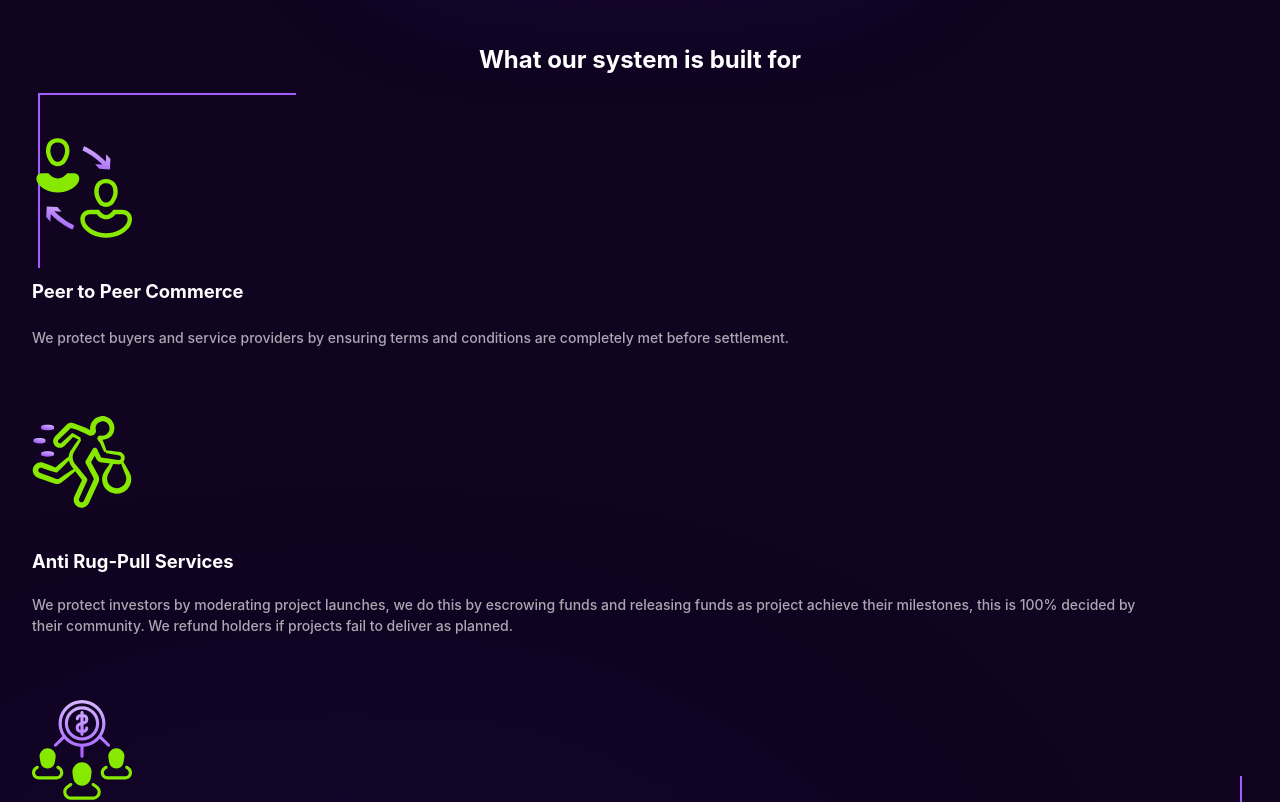
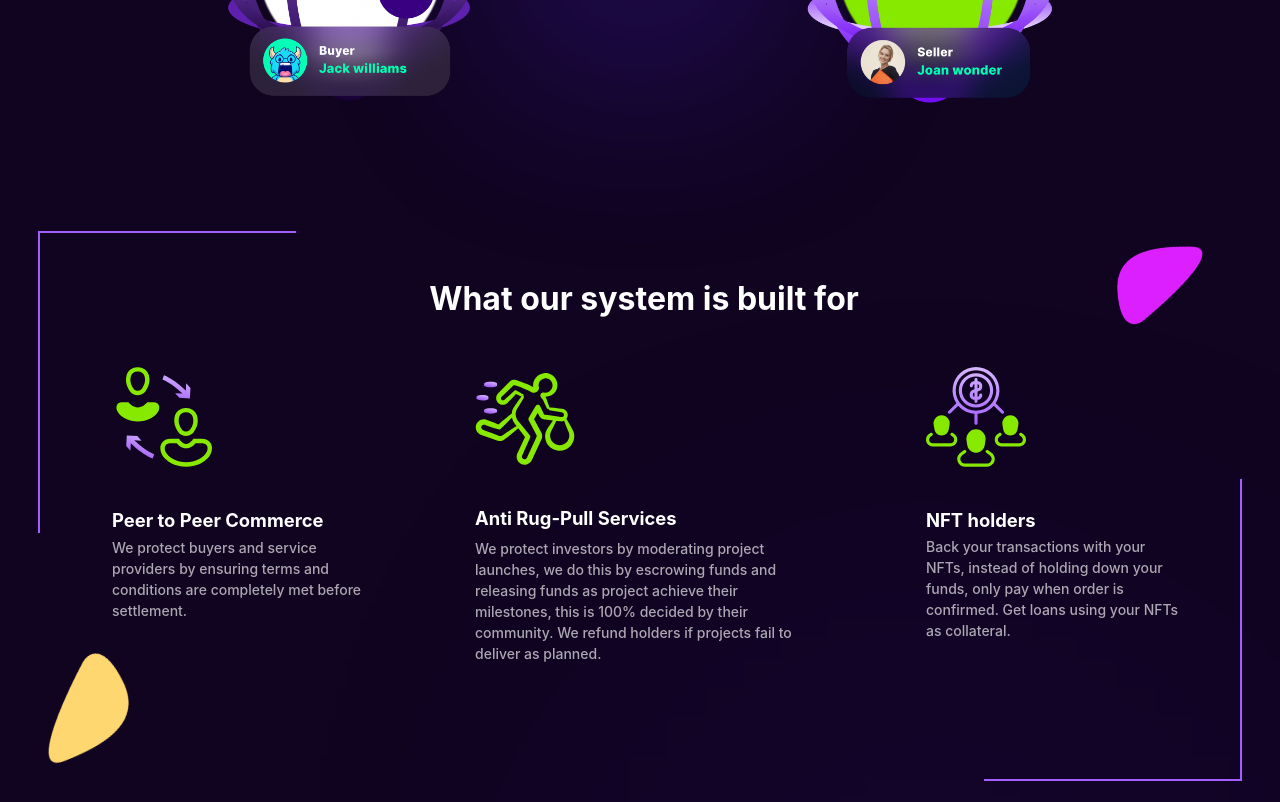
Before and after one commit to david-aguiyi/Sentfi-landing-page, a plain HTML site: page index.html in a window 1280 px wide. Shown: the part 824-1626 px from the top of the page. Drawn offline with nearby package versions, Linux system fonts and the light colour scheme.

Commit message:
Made section2 responsive to width 1280px and above

```diff
--- a/index.html
+++ b/index.html
@@ -6,7 +6,7 @@
 		<meta name="viewport" content="width=device-width, initial-scale=1.0" />
 		<link rel="stylesheet" href="sentfi.css" />
 		<link href="https://unpkg.com/aos@2.3.1/dist/aos.css" rel="stylesheet" />
-		<!-- <script src="sentfi.js"></script> -->
+		<script src="sentfi.js"></script>
 		<title>Sentfi Landing page</title>
 	</head>
 	<body>
@@ -15,8 +15,8 @@
 			AOS.init();
 
 		</script>
-		<div  class="senthead">
-			<header id="navbar">
+		<div id="navbar" class="senthead">
+			<header >
 				<div id="logo" class="logo">
 					<img src="images/sentfi-logo.png" alt="sentfi-logo" />
 				</div>
@@ -81,52 +81,62 @@
 				<div class="features">
 					<!-- <div class="before"></div> -->
 					<!-- <div class="after"></div> -->
-					<h1 data-aos="fade-up">What our system is built for</h1>
-
-					<div class="feat">
+					<h1>What our system is built for</h1>
+					<img src="images/purple half.png" alt="" class="right-img">
+					<div class="feat feat1">
 						<img
 							data-aos="fade-up"
 							class="hero-p2p"
 							src="images/icon-1.svg"
 							alt="p2p"
 						/>
+						<!-- <hero> -->
+
 							<h4 data-aos="fade-up">Peer to Peer Commerce</h4>
 							<p data-aos="fade-up" class="p2p">
 								We protect buyers and service providers by ensuring terms and
 								conditions are completely met before settlement.
 							</p>
+						<!-- </hero> -->
 					</div>
 
-					<div class="feat">
+					<div class="feat feat2">
 						<img
 							data-aos="fade-up"
 							class="hero-rug"
 							src="images/icon-2.svg"
 							alt=""
 						/>
-						<h4 data-aos="fade-up">Anti Rug-Pull Services</h4>
+						<!-- <hero> -->
+
+							<h4 class="hpull" data-aos="fade-up">Anti Rug-Pull Services</h4>
 							<p data-aos="fade-up" class="rug">
 								We protect investors by moderating project launches, we do this by
 								escrowing funds and releasing funds as project achieve their
 								milestones, this is 100% decided by their community. We refund
 								holders if projects fail to deliver as planned.
 							</p>
+						<!-- </hero> -->
+
 					</div>
 
-					<div class="feat">
+					<div class="feat feat3">
 						<img
 							data-aos="fade-up"
 							src="images/icon-3.svg"
 							alt=""
 							class="hero-holders"
 						/>
+						<!-- <hero> -->
 							<h4 data-aos="fade-up">NFT holders</h4>
 							<p data-aos="fade-up" class="holders">
 								Back your transactions with your NFTs, instead of holding down
 								your funds, only pay when order is confirmed. Get loans using your
 								NFTs as collateral.
 							</p>
+						<!-- </hero> -->
 					</div>
+					<img src="images/orange-half.png" alt="" class="left-img">
 				</div>
 			</section>
 			<!--P2P Loans-->
--- a/sentfi.css
+++ b/sentfi.css
@@ -87,7 +87,7 @@ button {
 	background: #5822f4;
 	display: block;
 	position: absolute;
-	width: 500px;
+	width: 300px;
 	z-index: -1;
 	top: -2%;
 	height: 300px;
@@ -99,7 +99,7 @@ button {
 	background: #5822f4;
 	display: block;
 	position: absolute;
-	width: 500px;
+	width: 300px;
 	z-index: -1;
 	height: 300px;
 	opacity: 0.2;
@@ -111,7 +111,7 @@ button {
 	background: #5822f4;
 	display: block;
 	position: absolute;
-	width: 700px;
+	width: 300px;
 	z-index: -1;
 	/* bottom: -5%; */
 	height: 500px;
@@ -224,7 +224,7 @@ h1.bold-text {
 .hero-sell {
 	width: auto;
 	padding-top: 7px;
-	max-width: 30%;
+	max-width: 28%;
 }
 
 .hero-line {
@@ -233,14 +233,14 @@ h1.bold-text {
 }
 
 .section-2 .features > div {
-	margin-top: 3rem;
+	/* margin-top: 3rem; */
 	margin-left: 2rem;
 	text-align: left;
 	display: grid;
 	align-items: center;
 	gap: 50px;
 	width: auto;
-	max-width: 90%;
+	/* max-width: 90%; */
 	/* justify-content: start; */
 }
 
@@ -411,9 +411,18 @@ img#comm {
 		font-size: 1.3rem;
 		/* width: 789px; */
 	}
+	.senthead {
+		background: none;
+		height: 5rem;
+		padding: 1rem 1.7rem;
+	}
+
+	.logo img {
+		padding: 0;
+	}
 
 	header {
-		padding-top: 1.44rem;
+		margin-top: -0.5rem;
 	}
 
 	.head-button button {
@@ -583,7 +592,7 @@ img#comm {
 }
 /* transform: rotate(9.39deg); */
 #section-1 {
-	margin-top: 2em;
+	margin-top: 3em;
 }
 
 .hero-bg {
@@ -615,7 +624,7 @@ img#comm {
 .section-2::after {
 	content: "";
 	position: absolute;
-	margin-top: 3em;
+	/* margin-top: 3em; */
 	width: 20%;
 	height: 20%;
 	border: 2px solid #a45dff;
@@ -637,6 +646,7 @@ img#comm {
 
 .section-2 {
 	position: relative;
+	margin-top: 8rem;
 }
 
 hr.section-line {
@@ -782,10 +792,18 @@ h1.support {
 	}
 }
 
-@media (min-width: 1300px) {
+@media (min-width: 1200px) {
+	body {
+		max-width: 1440px;
+	}
 	.senthead {
-		/* height: 7rem; */
-		background: rgba(16, 4, 32, 0.87);
+		background: none;
+		height: 5rem;
+		padding: 1rem 1.7rem;
+	}
+
+	.logo img {
+		padding: 0;
 	}
 
 	button {
@@ -843,19 +861,80 @@ h1.support {
 		width: 1000px;
 	}
 
+	.section-2 .features > .feat {
+		max-width: 27%;
+		display: grid;
+		grid-column: 88px;
+	}
+
+	.features > div.feat2 {
+		margin-left: -3.5rem;
+	}
+
 	.features {
 		display: flex;
-		flex-direction: row;
-		margin-top: 2rem;
+		column-gap: 95px;
+		margin-left: 5rem;
 		position: relative;
 	}
 
+	.section-2 .features > div {
+		margin-top: 5rem;
+		justify-content: start;
+	}
+
+	.features h4 {
+		font-size: 1.15em;
+		text-align: left;
+		margin-bottom: 10rem;
+	}
+
+	.features img {
+		width: 100px;
+		display: block;
+		/* 		margin-top: 1em; */
+		/* 		margin-bottom: -0.5em; */
+	}
+
 	.features h1 {
+		font-size: 2em;
 		position: absolute;
-		left: 50%;
-		right: 50%;
-		white-space: nowrap;
+		left: 47%;
+		transform: translateX(-50%);
 	}
+
+	.features .p2p {
+		width: auto;
+		max-width: 80%;
+		margin-top: -20.4rem;
+	}
+
+	.features .rug {
+		width: 100%;
+		margin-top: -17.6rem;
+	}
+
+	.features .holders {
+		width: 80%;
+		margin-top: -19.2rem;
+	}
+
+	div .feat3 {
+		margin-right: -5rem;
+	}
+
+	img.hero-rug {
+		margin-top: 3.9rem;
+	}
+
+	img.hero-holders {
+		margin-top: 3.5rem;
+	}
+
+	h4.hpull {
+		margin-bottom: 10.2rem;
+	}
+
 	.section-3,
 	.section-4,
 	.section-5,
@@ -867,6 +946,10 @@ h1.support {
 		justify-content: space-between;
 		flex-wrap: nowrap;
 		width: 100%;
+	}
+
+	img.hero-p2p {
+		margin-top: 3.5rem;
 	}
 	.section-6,
 	.section-7 {
@@ -885,4 +968,29 @@ h1.support {
 	img#comm {
 		margin-left: -3em;
 	}
+
+	.section-2::after,
+	.section-2::before {
+		height: 300px;
+	}
+
+	.section-2::after {
+		margin-top: -3em;
+	}
+
+	img.right-img,
+	img.left-img {
+		width: 100px;
+		/* height: 100px; */
+		position: absolute;
+		transform: rotate(334deg);
+	}
+	img.right-img {
+		right: 70px;
+	}
+	img.left-img {
+		left: -50px;
+		bottom: 0;
+		transform: rotate(334deg);
+	}
 }
```
Lines whose indentation alone changed are shown as unchanged.
